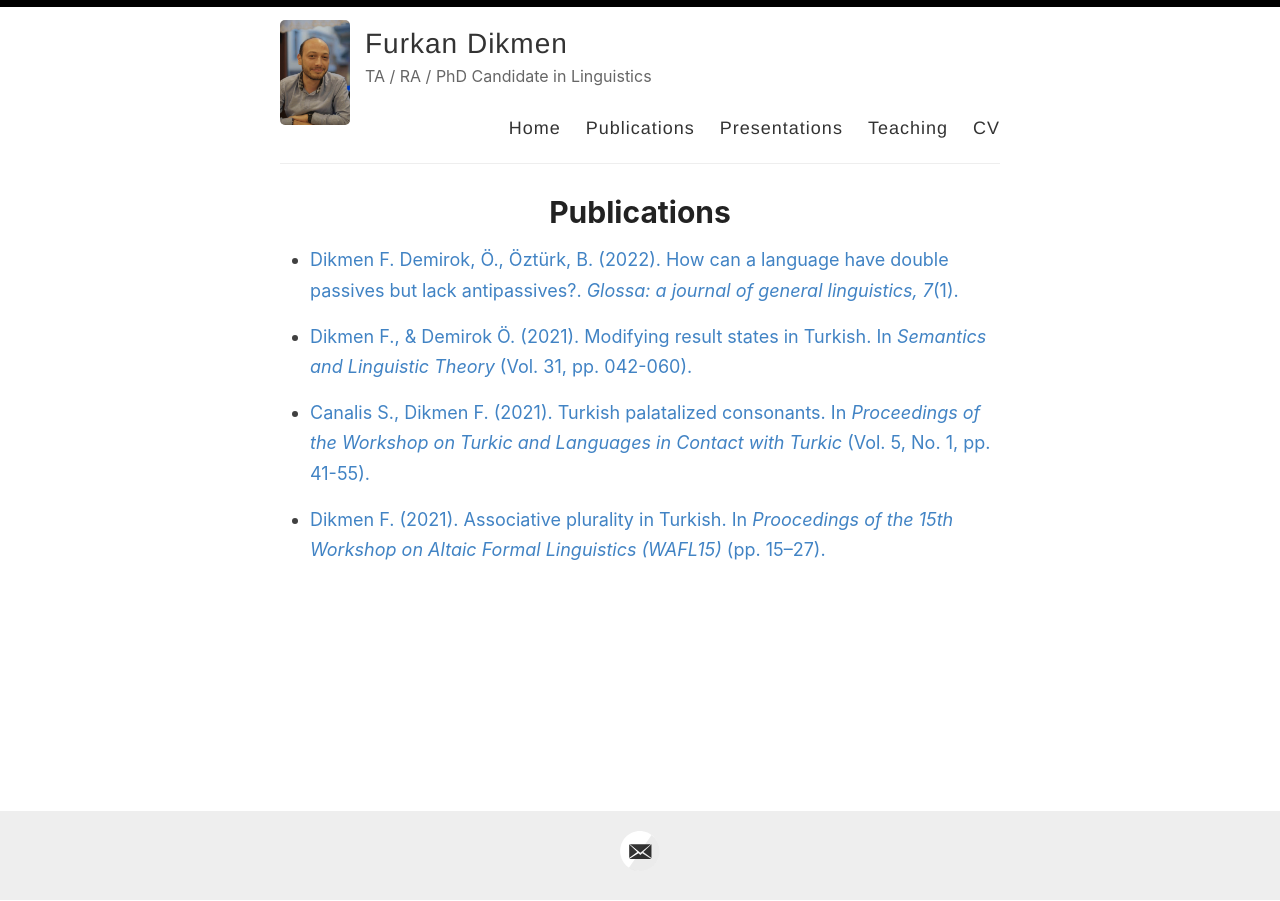
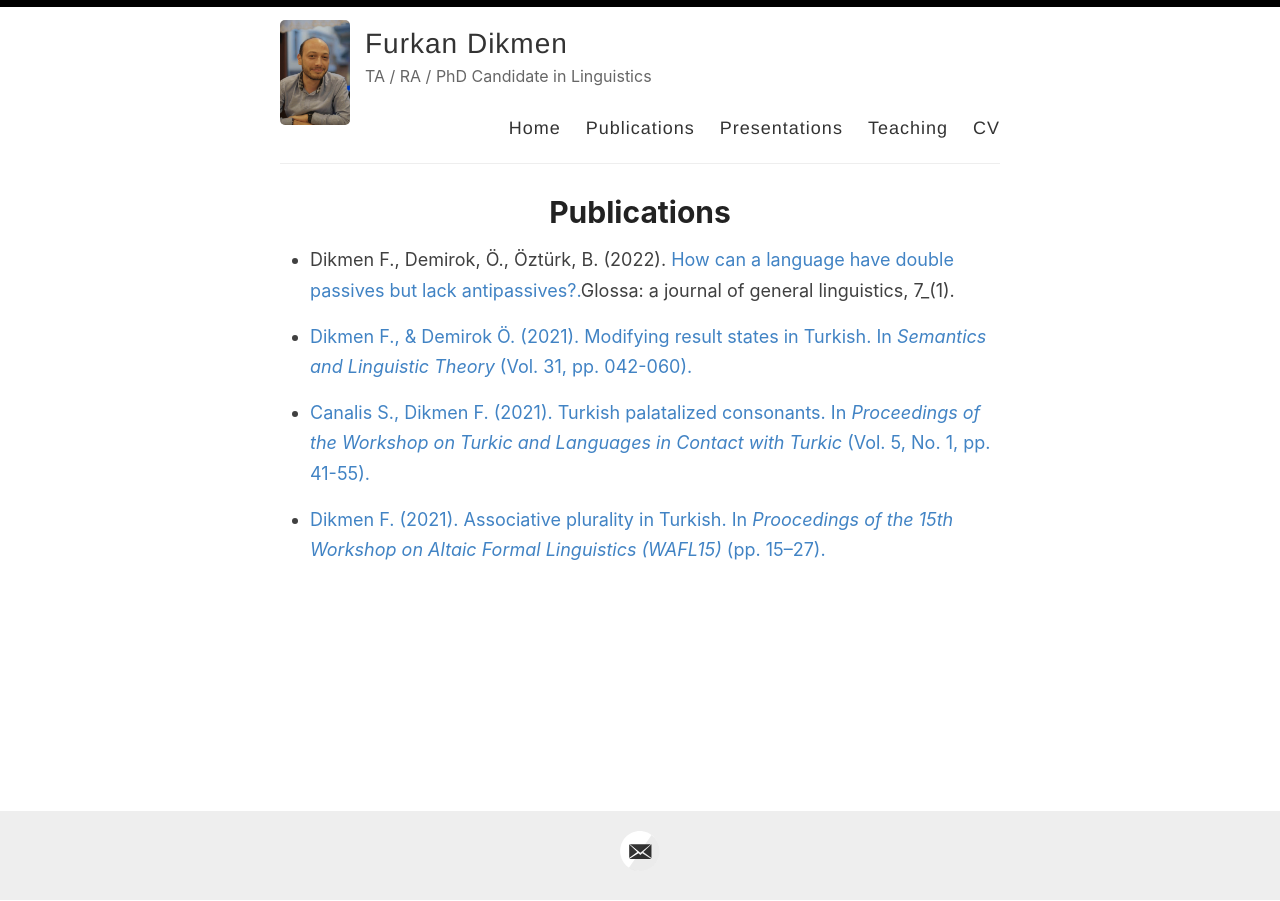
Before and after one commit to furkandikmen/furkandikmen.github.io, a Jekyll site: the page built from _pages/publications.md, in a window 1280 px wide. Built offline with Jekyll 4.4.1, drawn with Linux system fonts in a browser that asks for light colours.

```diff
--- a/_pages/publications.md
+++ b/_pages/publications.md
@@ -4,7 +4,7 @@ title: Publications
 permalink: /publications/
 ---
 
-- [Dikmen F. Demirok, Ö., Öztürk, B. (2022). How can a language have double passives but lack antipassives?. _Glossa: a journal of general linguistics, 7_(1).](https://www.glossa-journal.org/article/id/6553/)
+- Dikmen F., Demirok, Ö., Öztürk, B. (2022). [How can a language have double passives but lack antipassives?.](https://www.glossa-journal.org/article/id/6553/)Glossa: a journal of general linguistics, 7_(1).
 
 - [Dikmen F., & Demirok Ö. (2021). Modifying result states in Turkish. In _Semantics and Linguistic Theory_ (Vol. 31, pp. 042-060).](https://journals.linguisticsociety.org/proceedings/index.php/SALT/article/view/31.003)
 
```
